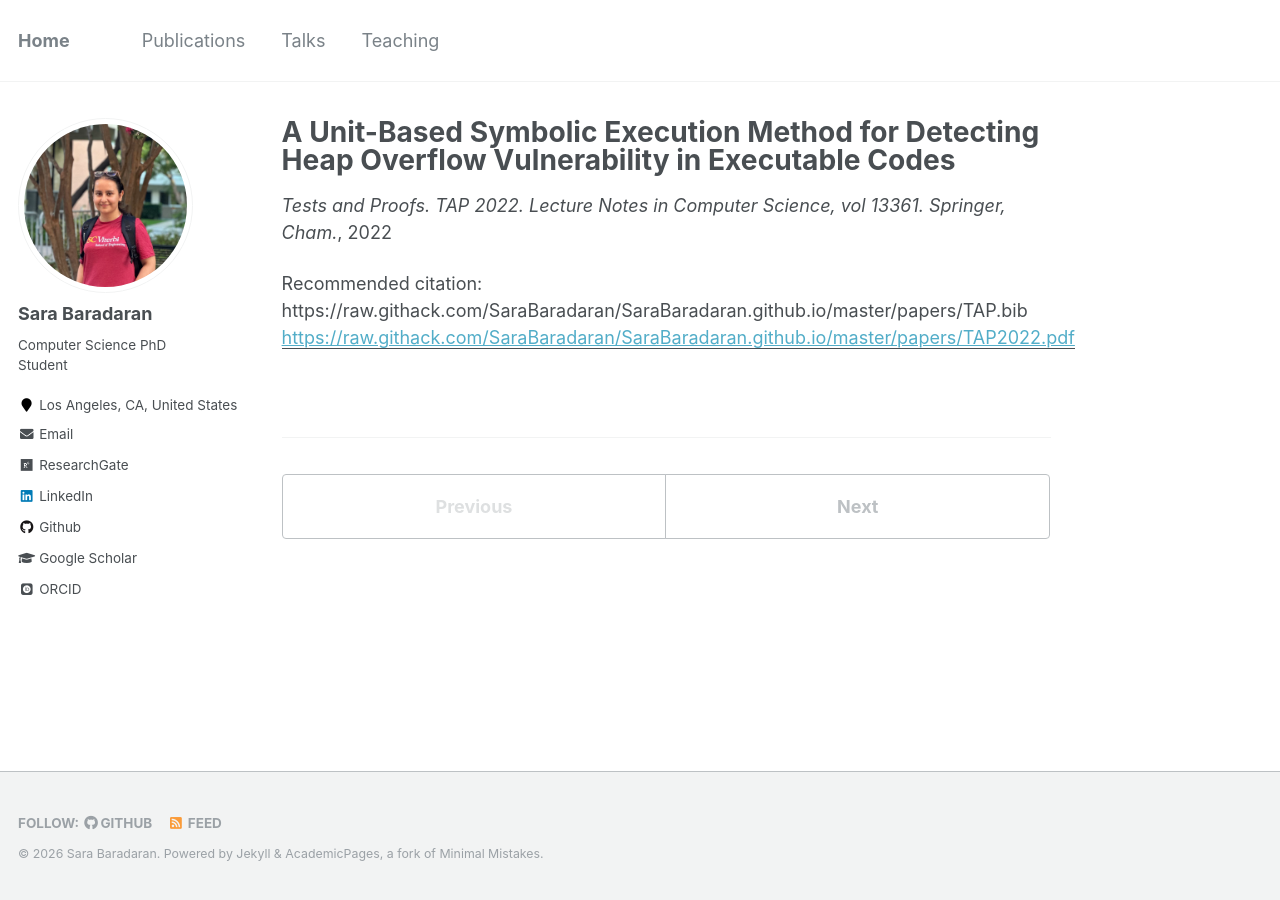
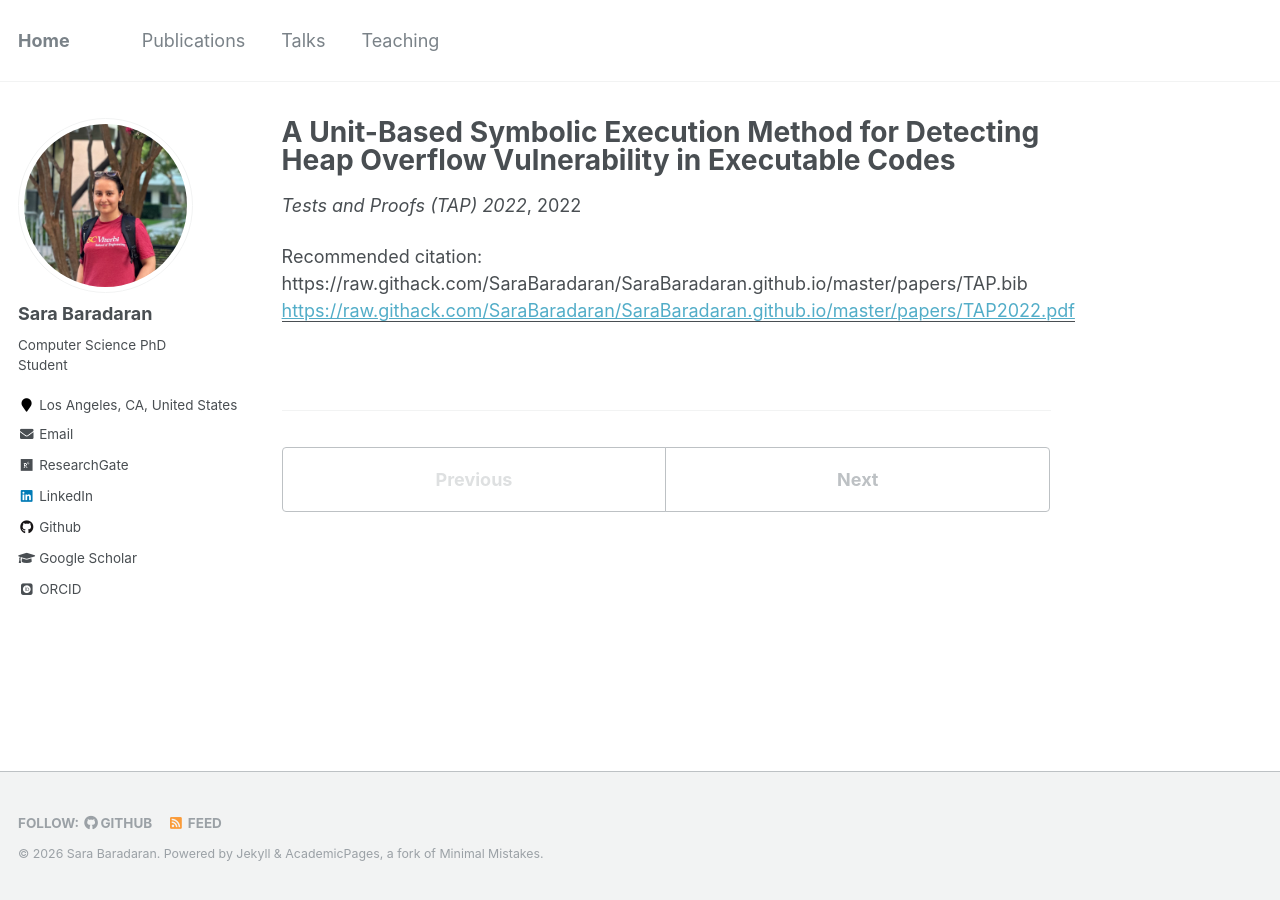
Before and after one commit to SaraBaradaran/SaraBaradaran.github.io, a Jekyll site: the page built from _publications/TAP2022.md, in a window 1280 px wide. Built offline with Jekyll 4.4.1, drawn with Linux system fonts in a browser that asks for light colours; some web fonts are replaced.

Commit message:
Update TAP2022.md

```diff
--- a/_publications/TAP2022.md
+++ b/_publications/TAP2022.md
@@ -4,7 +4,7 @@ collection: publications
 permalink: https://link.springer.com/chapter/10.1007/978-3-031-09827-7_6
 excerpt: 'We propose a novel method for discovering vulnerabilities in executable code. Our approach restricts the scope of symbolic execution to a set of statically identified test units, enabling efficient computation of path and vulnerability constraints within these units. By solving these constraints using an SMT solver, we generate inputs that trigger the vulnerability in the targeted test unit. We then approximate the relationship between global system inputs and unit-level inputs by using curve fitting. Given the derived unit inputs, we subsequently compute corresponding system-level inputs which trigger a heap overflow.'
 date: 2022-10-01
-venue: 'Tests and Proofs. TAP 2022. Lecture Notes in Computer Science, vol 13361. Springer, Cham.'
+venue: 'Tests and Proofs (TAP) 2022'
 image: 'https://raw.githubusercontent.com/SaraBaradaran/SaraBaradaran.github.io/master/papers/TAP.png'
 citation: 'https://raw.githack.com/SaraBaradaran/SaraBaradaran.github.io/master/papers/TAP.bib'
 paperurl: 'https://raw.githack.com/SaraBaradaran/SaraBaradaran.github.io/master/papers/TAP2022.pdf'
```
